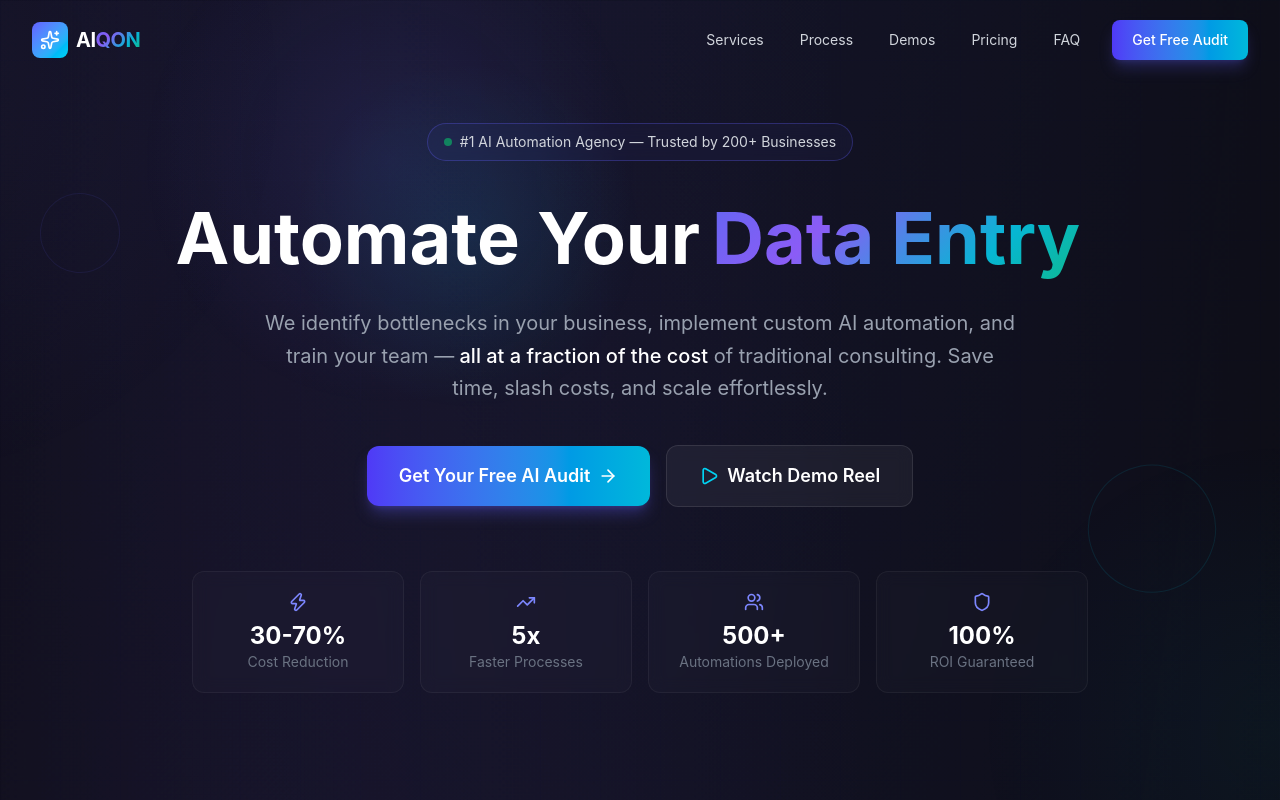
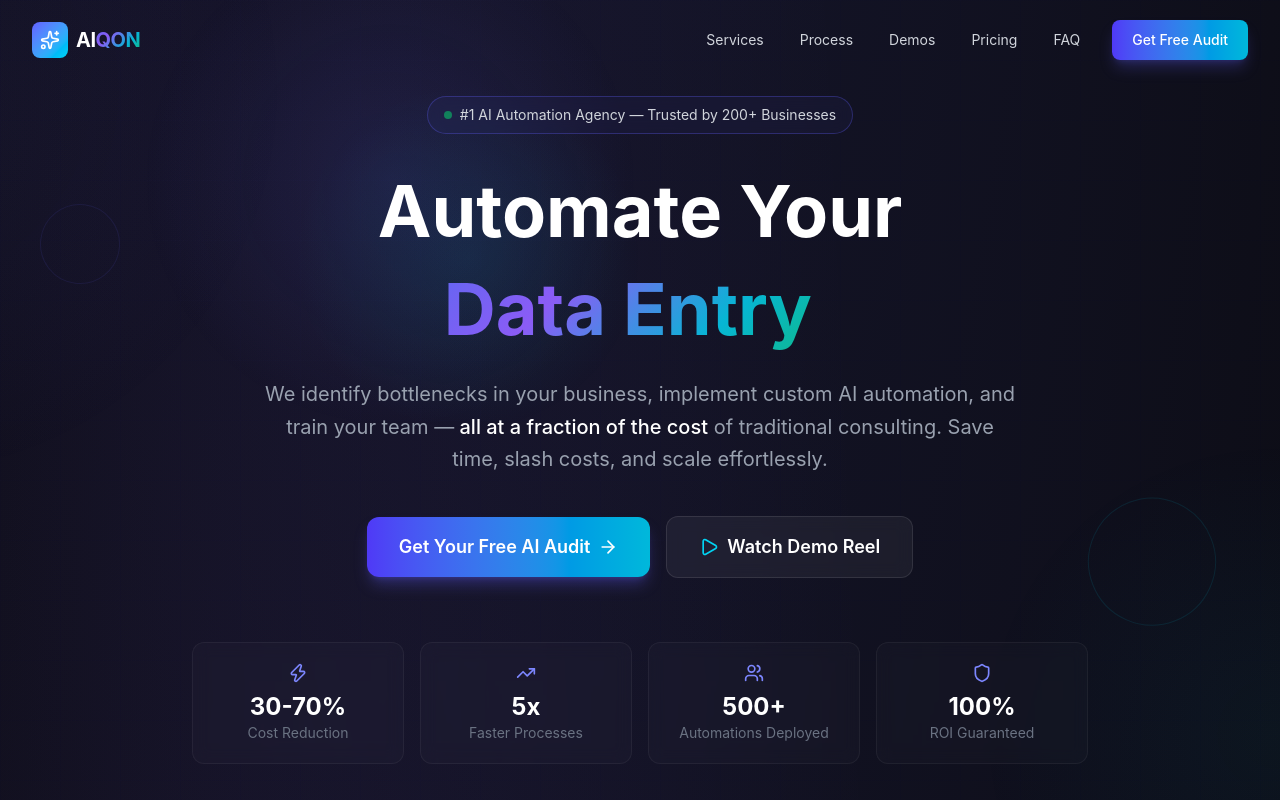
Before and after one commit to thisisarindam/aiconsultancy, a React (Vite) app: page / in a window 1280 px wide. Shown: the top 800 px of the page. Built offline with nearby package versions, Linux system fonts and the light colour scheme.

Commit message:
Stack Automate Your text on top of animation

```diff
--- a/src/components/Hero.tsx
+++ b/src/components/Hero.tsx
@@ -100,9 +100,9 @@ export default function Hero() {
           transition={{ duration: 0.7, delay: 0.15 }}
           className="mb-6"
         >
-          <h1 className="text-4xl sm:text-5xl md:text-6xl lg:text-7xl font-bold leading-tight flex flex-nowrap items-baseline justify-center gap-x-3 whitespace-nowrap">
+          <h1 className="text-4xl sm:text-5xl md:text-6xl lg:text-7xl font-bold leading-tight flex flex-col items-center justify-center gap-y-2 whitespace-nowrap">
             <span className="text-white">Automate Your</span>
-            <span className="gradient-text inline-block text-left">
+            <span className="gradient-text inline-block text-center">
               <span className="inline-block">{typedWord}</span>
               <span className="animate-blink text-indigo-400 font-light ml-0.5">|</span>
             </span>
```
